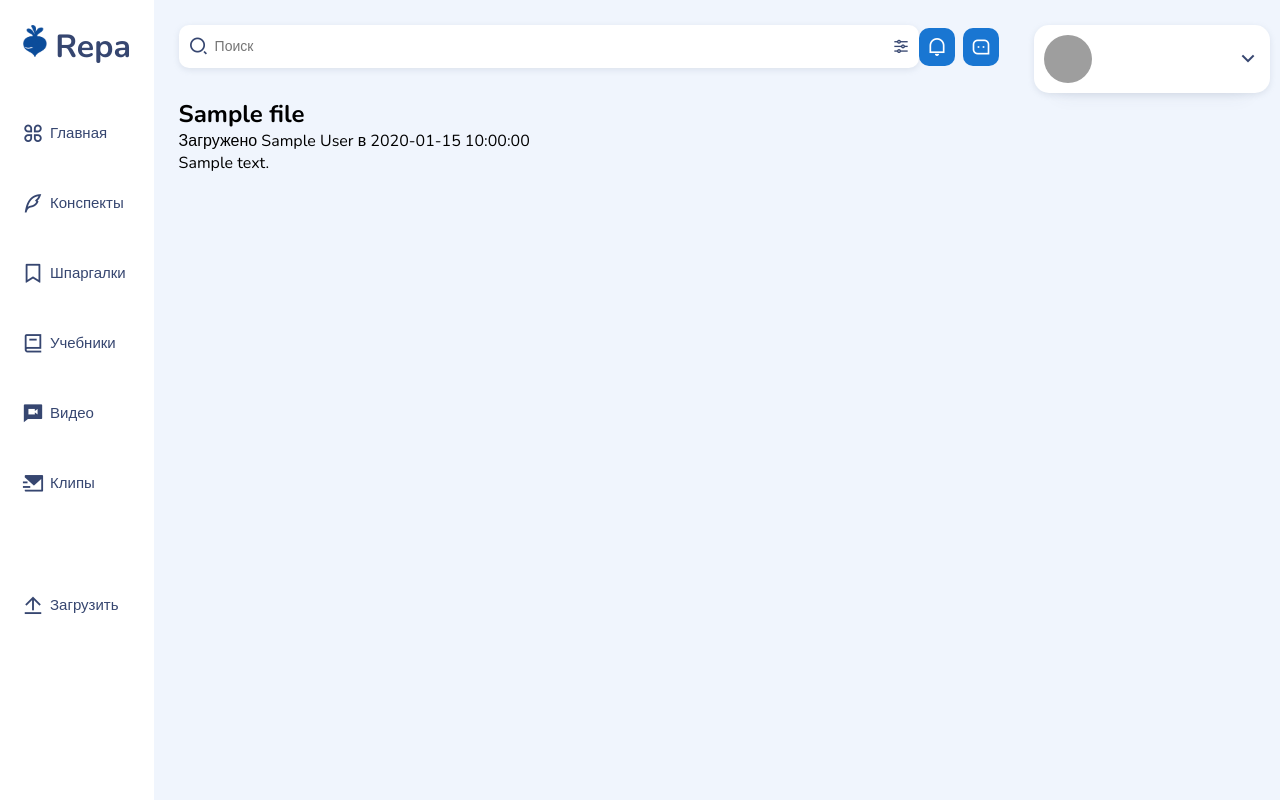
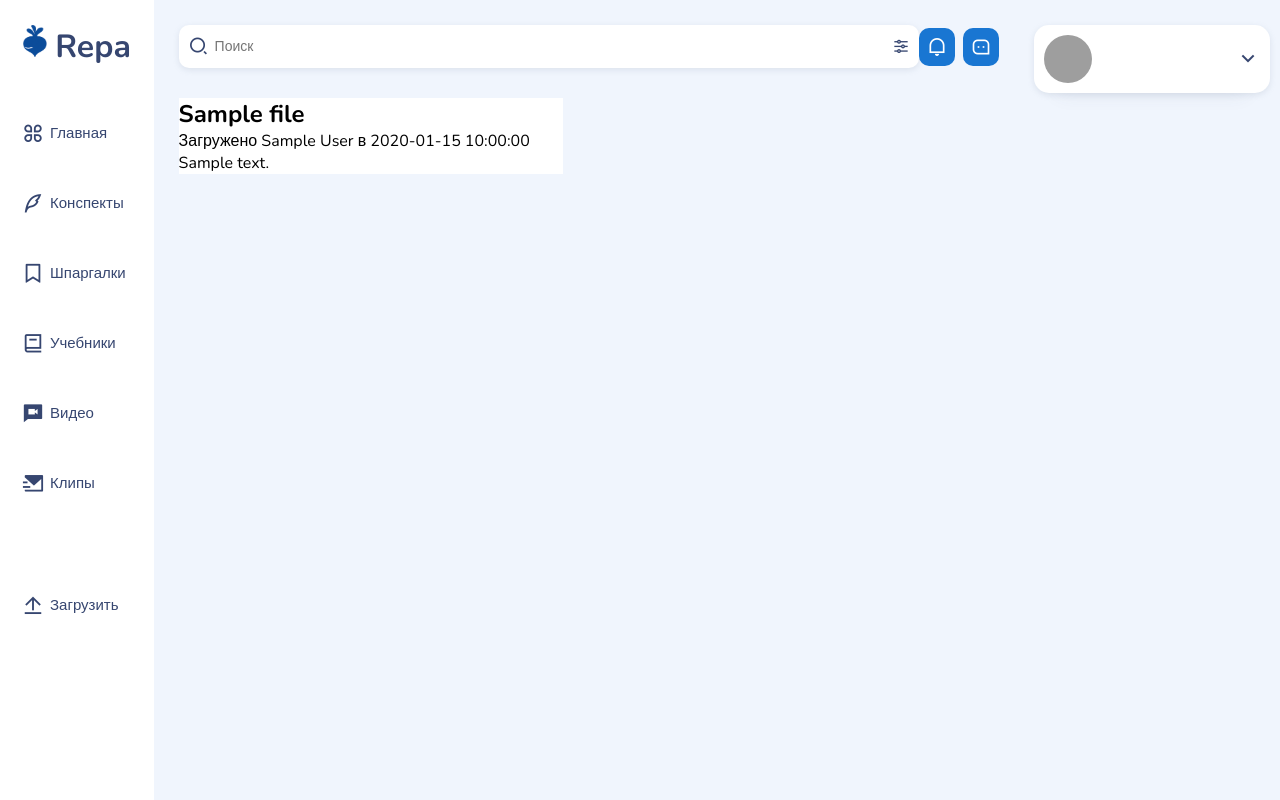
Before and after one commit to JktuJQ/Repa, a Flask app: template frontend/templates/file_detail.html in a window 1280 px wide. Run offline with Flask 3, Linux system fonts and the light colour scheme; the template is opened without the code that fills it: most values are stand-ins (such as "Sample title", 1, 10 or a date in 2020); parts of the project's set-up code (start-up, migrations or seed data) failed here and were passed over; grey boxes are pictures that could not be loaded.

Commit message:
RepaClip rootMargin fix

```diff
--- a/frontend/static/css/style.css
+++ b/frontend/static/css/style.css
@@ -925,6 +925,12 @@ input:checked + .slider:before {
 
 /*-------------------------------------------------*/
 
+/*---------------FILE DETAILS----------------------*/
+.file-detail-container {
+    background-color: white;
+    width: 30vw;
+}
+/*-------------------------------------------------*/
 .files-grid {
     display: flex;
     flex-wrap: wrap;
--- a/frontend/static/js/script.js
+++ b/frontend/static/js/script.js
@@ -27,7 +27,7 @@ const toggleMute = () => {
     videos.forEach(video => video.muted = isMuted);
 }
 
-const options = { root: document.querySelector(".clips-grid"), threshold: 1};
+const options = { root: document.querySelector(".clips-grid"), rootMargin: "-10%" };
 const obeserver = new IntersectionObserver((entries) => {
     entries.forEach(entry => togglePlayVideo(entry.target, entry.isIntersecting, true));
 }, options);
--- a/frontend/templates/catalog.html
+++ b/frontend/templates/catalog.html
@@ -29,13 +29,13 @@
                 </video>
                 {% endif %}
             </div>
-            <!-- <div class="file-info">
+            <div class="file-info">
                 <h4 class="file-title">{{ file['file'].name }}</h4>
                 <div class="file-meta">
                     <span class="author">{{ file['author'] }}</span>
                     <span class="date">{{ file['file'].created_at }}</span>
                 </div>
-            </div> -->
+            </div>
         </a>
     </div>
     {% endfor %}
```
Also changed, not shown: frontend/templates/file_detail.html (indentation only).
